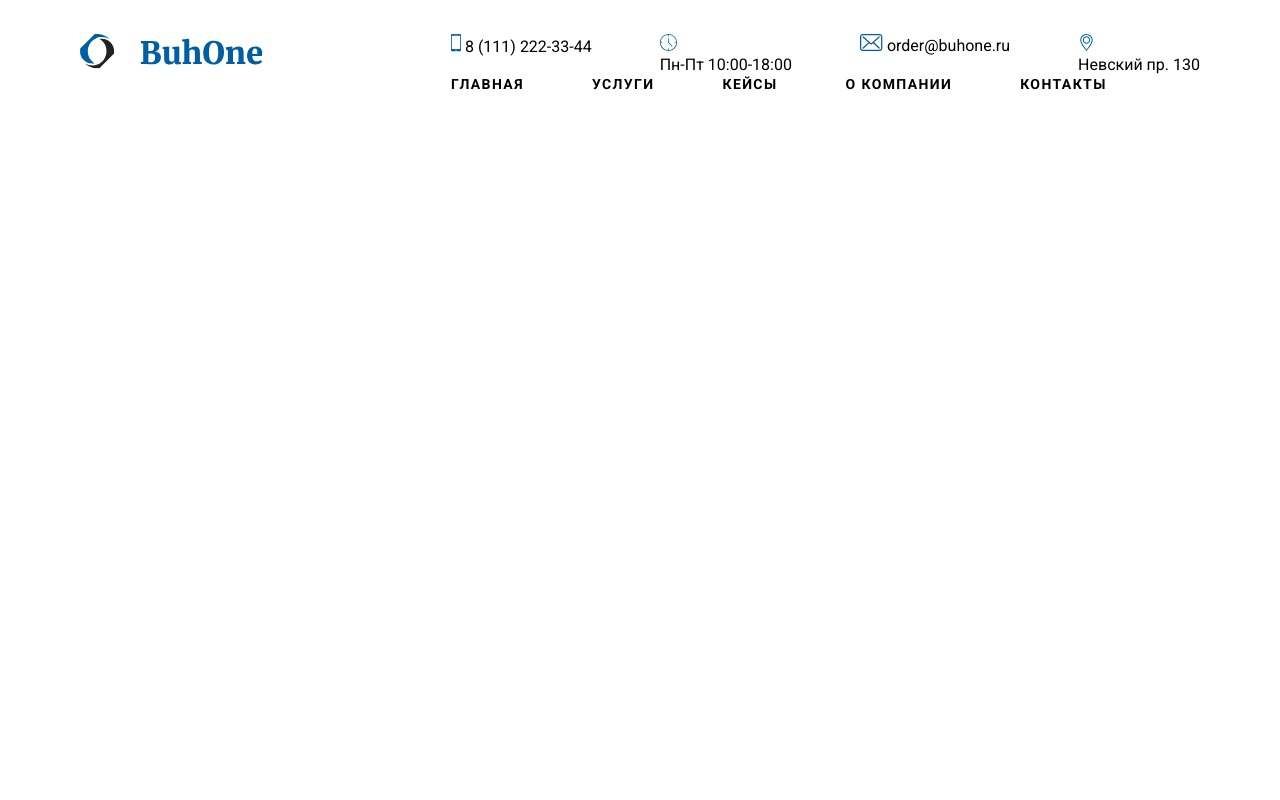
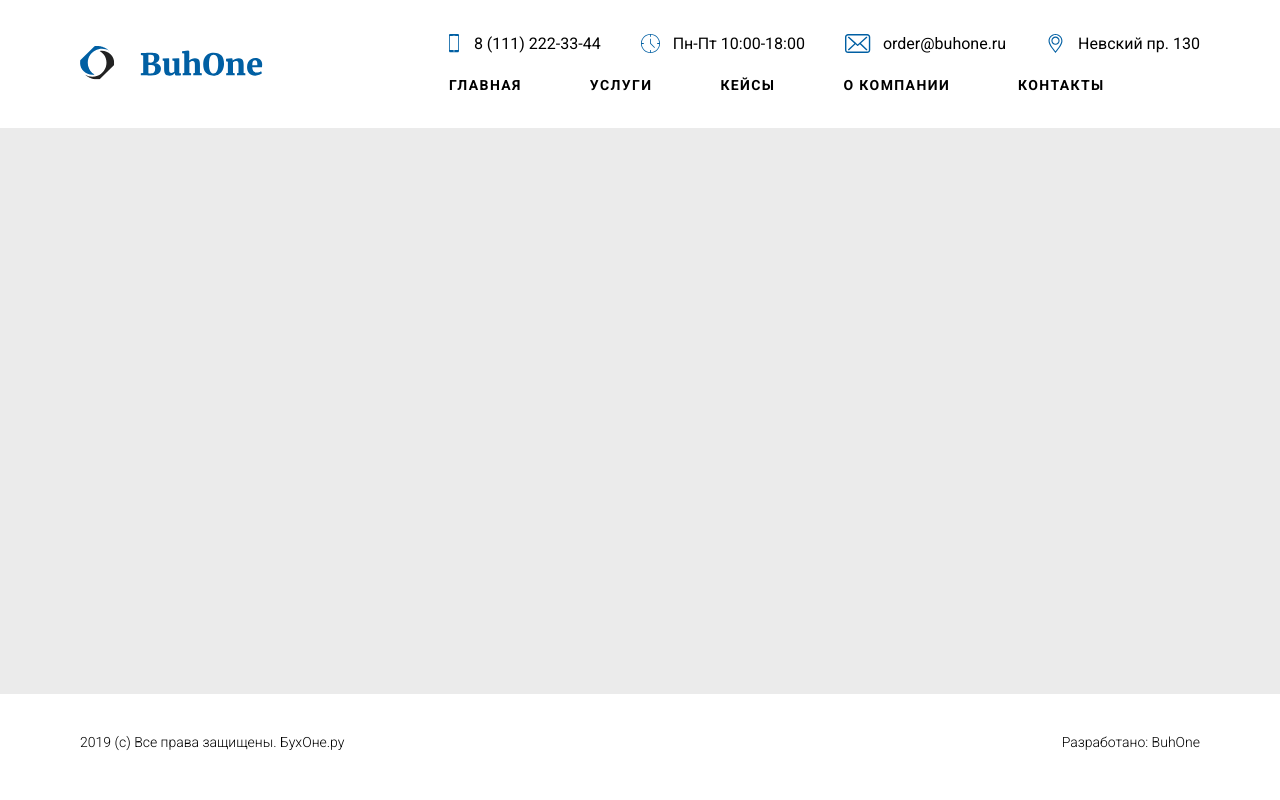
Before and after one commit to AnastassiyaPots/accounting-services, a plain HTML site: page index.html in a window 1280 px wide. Drawn offline with Linux system fonts and the light colour scheme.

Commit message:
footer adaptive

```diff
--- a/index.html
+++ b/index.html
@@ -14,33 +14,35 @@
                 <img src="images/header/logo.svg" alt="BuhOne">
             </a>
 
-            <nav class="header__nav"> <!-- ??? -->
+            <div class="header__navigation">
+                <section class="header__info">
                     <ul >
                         <li>
+                            <div>
                                 <img src="images/header/phone.svg" alt="phone">
+                            </div>
                             <a href="tel:+71112223344">
-                            8 (111) 222-33-44
+                                <p>8 (111) 222-33-44</p>
                             </a>
                         </li>
                         <li>
-                        <img src="images/header/time.svg" alt="time">
-                        <p>
-                            Пн-Пт 10:00-18:00
-                        </p>
+                            <div><img src="images/header/time.svg" alt="time"></div>
+                            <p> Пн-Пт 10:00-18:00</p>
                         </li>
                         <li>
-                        <img src="images/header/mail.svg" alt="time">
+                            <div><img src="images/header/mail.svg" alt="email"></div>
                             <a href="mailto:order@buhone.ru">
-                            order@buhone.ru
+                                <p>order@buhone.ru</p>
                             </a>
                         </li>
                         <li>
-                        <img src="images/header/location.svg" alt="location">
-                        <p>
-                            Невский пр. 130
-                        </p>
+                            <div><img src="images/header/location.svg" alt="location"></div>
+                            <p>Невский пр. 130</p>
                         </li>
                     </ul>
+                </section>
+
+                <nav class="header__nav">
                 <ul>
                     <li><a href="#" class="header__item">главная</a></li>
                     <li><a href="#" class="header__item">услуги</a></li>
@@ -49,9 +51,24 @@
                     <li><a href="#" class="header__item">контакты</a></li>
                 </ul>
                 </nav>
+            </div>
 
-            <div class="clearfix"></div>
         </div>
     </header>
+
+    <main class="contant">
+
+    </main>
+
+    <footer class="footer">
+        <div class="wrapper">
+            <div class="footer__copyright">
+                2019 (с) Все права защищены. БухОне.ру
+            </div>
+            <div class="footer__developer">
+                Разработано: BuhOne
+            </div>
+        </div>
+    </footer>
 </body>
 </html>
--- /dev/null
+++ b/scss/contant/contant.scss
@@ -0,0 +1,4 @@
+.contant {
+    flex: 1 0 auto;
+    background-color: $color-background;
+}
--- /dev/null
+++ b/scss/footer/footer.scss
@@ -0,0 +1,24 @@
+.footer {
+    padding: 40px 0px 50px;
+
+    .wrapper {
+        display: flex;
+        justify-content: space-between;
+    }
+
+    &__copyright, &__developer {
+        font-weight: $light;
+        font-size: 14px;
+    }
+}
+
+.footer {
+
+    @media (max-width: $mobile) {
+        .wrapper {
+            flex-direction: column-reverse;
+            align-items: center;
+            row-gap: 18px;
+        }
+    }
+}
--- a/scss/header/header.scss
+++ b/scss/header/header.scss
@@ -1,10 +1,49 @@
 .header {
     padding: 34px 0px;
 
+    .wrapper {
+        display: flex;
+        justify-content: space-between;
+        align-items: center;
+        column-gap: 30px;
+    }
+
+    .header__navigation {
+        display: flex;
+        flex-direction: column;
+        justify-content: space-between;
+        row-gap: 22px;
+        flex-wrap: wrap;
+        flex-shrink: 0;
+    }
+
+    .header__info {
+
+        ul {
+            display: flex;
+            gap: 16px 40px;
+            justify-content: center;
+            align-items: center;
+            flex-wrap: wrap;
+
+           li {
+                display: flex;
+                column-gap: 15px;
+
+                div {
+                    display: flex;
+                }
+           }
+        }
+    }
+
+
     &__logo {
-        float: left;
+
+        flex-shrink: 0;
         width: 222px;
-        display: block;
+        display: flex;
+        align-items: center;
 
         img {
             width: 100%;
@@ -12,15 +51,11 @@
     }
 
     &__nav {
-        float: right;
-
-        li {
-            float: left;
-            margin-right: 68px;
-
-            &:last-of-type {
-                margin-right: 0px;
-            }
+        ul {
+            display: flex;
+            gap: 16px 68px;
+            flex-wrap: wrap;
+            align-items: center;
         }
     }
 
@@ -37,35 +72,44 @@
 
     @media (max-width: $tablet) {
 
-        &__logo, &__nav {
-            float: none;
-        }
+        .wrapper {
+            flex-direction: column;
+            row-gap: 34px;
+    }
 
-        &__logo {
-            float: none;
-            margin: 0 auto;
+        &__info {
+            ul {
+                display: flex;
+                justify-content: center;
+            }
         }
 
         &__nav {
-            float: none;
-            width: max-content;
-            margin: 18px auto 0;
-
-            li {
-                margin-right: 22px;
+            ul {
+                display: flex;
+                justify-content: center;
             }
         }
     }
 
+
     @media (max-width: $mobile) {
 
+       &__navigation { /* не работает? */
+            flex-direction: column-reverse;
+       }
+
+        &__info {
+            ul {
+                display: flex;
+                flex-direction: column;
+            }
+        }
+
         &__nav {
-
-            text-align: center;
-
-            li {
-                float: none;
-                margin-right: 0;
+            ul {
+                display: flex;
+                flex-direction: column;
             }
         }
     }
--- a/scss/main.scss
+++ b/scss/main.scss
@@ -2,3 +2,5 @@
 @import "mixin";
 @import "style";
 @import "header/header";
+@import "contant/contant";
+@import "footer/footer";
--- a/scss/style.scss
+++ b/scss/style.scss
@@ -6,8 +6,16 @@
     box-sizing: border-box;
 }
 
+html {
+    height: 100%;
+}
+
 body {
     font-family: "Roboto";
+    display: flex;
+    flex-direction: column;
+    min-height: 100%;
+    letter-spacing: 138%;
 }
 
 a {
@@ -28,7 +36,3 @@ li {
         width: calc(100% - 30px);
     }
 }
-
-.clearfix {
-    clear: both;
-}
--- a/scss/var.scss
+++ b/scss/var.scss
@@ -1,4 +1,5 @@
 $color-text: #000000;
+$color-background: #EBEBEB;
 
 $wrapper-width: 1120px;
 
@@ -7,5 +8,6 @@ $regular: 400;
 $bold: 700;
 $black: 900;
 
-$tablet: 966px;
+$tablet: 1045px;
+$gap: 723px;
 $mobile: 576px;
```
Also changed, not shown: style/main.css, 1 other file. Lines whose indentation alone changed are shown as unchanged.
